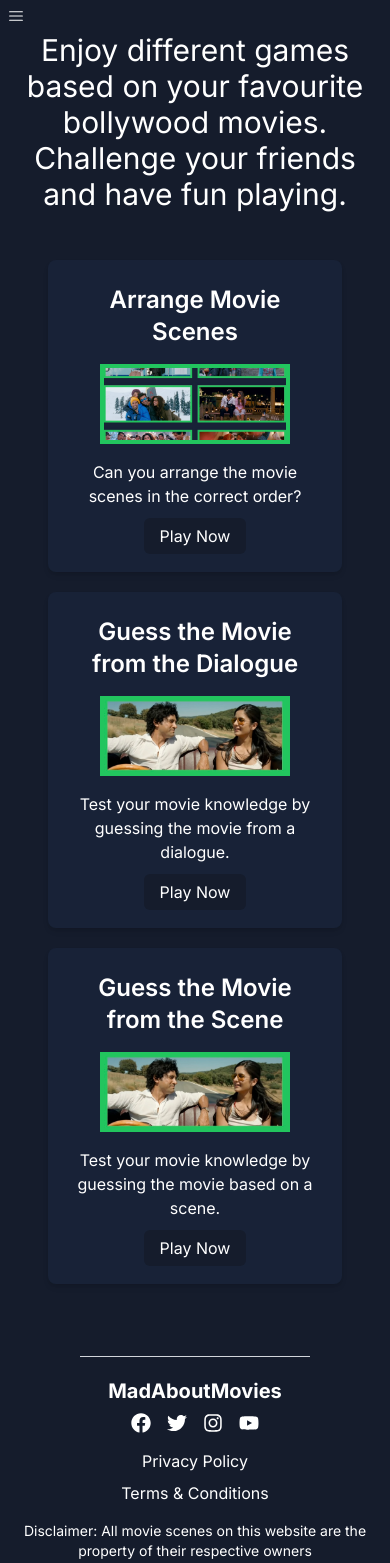
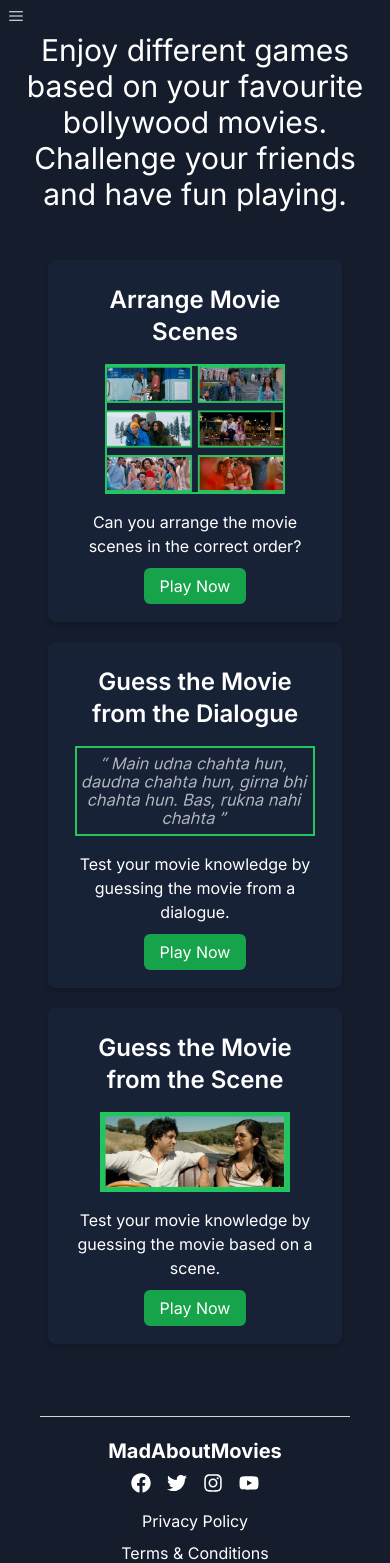
Before and after one commit to lokeshbisht011/mad-about-movies, a Next.js app: page / in a window 390 px wide. Shown: the top 1563 px of the page. Built offline with nearby package versions, Linux system fonts and the light colour scheme.

Commit message:
ui changes for mobile

```diff
--- a/src/app/components/Footer.jsx
+++ b/src/app/components/Footer.jsx
@@ -5,7 +5,7 @@ import { FaFacebook, FaTwitter, FaInstagram, FaYoutube } from 'react-icons/fa';
 const Footer = () => {
     return (
         <footer className="bg--bg text-white py-6 mt-auto">
-            <hr className="border-t border-gray-300 mx-20 mb-5"/>
+            <hr className="border-t border-gray-300 md:mx-20 mx-10 mb-5"/>
             <div className="container mx-auto text-center">
                 <div className="mb-4">
                     <h2 className="text-xl font-bold mb-2">MadAboutMovies</h2>
@@ -38,7 +38,7 @@ const Footer = () => {
                         </li>
                     </ul>
                 </div>
-                <p className='text-sm mb-4'>Disclaimer: All movie scenes on this website are the property of their respective owners<br/>
+                <p className='text-sm mb-4 sm:mx-5'>Disclaimer: All movie scenes on this website are the property of their respective owners<br/>
                     and are used for informational and educational purposes only. No copyright infringement is intended.</p>
                 <div className="text-sm">
                     <p>&copy; {new Date().getFullYear()} Mad About Movies. All rights reserved.</p>
--- a/src/app/components/GameSection.jsx
+++ b/src/app/components/GameSection.jsx
@@ -7,13 +7,13 @@ const GameSection = ({ title, imageSrc, description, link, imageClass }) => {
         <section className="p-6 shadow-md rounded-lg text-center items-center justify-center bg-bgSoft">
             <h2 className="text-2xl font-semibold mb-4">{title}</h2>
             <div className='flex justify-center items-center'>
-                <div className={`relative border-4 border-green-500 ${imageClass}`}>
+                <div className={`relative border-2 border-green-500 ${imageClass}`}>
                     <Image src={imageSrc} alt={title} fill className='object-cover' />
                 </div>
             </div>
             <p className="my-4">{description}</p>
             <Link href={link}>
-                <span className="bg-bg text-white px-4 py-2 rounded-md hover:bg-green-500">Play Now</span>
+                <span className="bg-button text-white px-4 py-2 rounded-md hover:bg-buttonHover">Play Now</span>
             </Link>
         </section>
     )
--- a/src/app/components/HomeLayout.jsx
+++ b/src/app/components/HomeLayout.jsx
@@ -16,21 +16,21 @@ const HomeLayout = () => {
           imageSrc="/sequence.jpg"
           description="Can you arrange the movie scenes in the correct order?"
           link="/sequence"
-          imageClass="md:h-[250px] md:w-[350px] sm:h-[180px] sm:w-[250px] h-[80px] w-[190px]"
+          imageClass="md:h-[150px] md:w-[260px] h-[130px] w-[180px]"
         />
         <GameSection
           title="Guess the Movie from the Dialogue"
-          imageSrc="/scene.jpg"
+          imageSrc="/dialogue.jpg"
           description="Test your movie knowledge by guessing the movie from a dialogue."
           link="/dialogue"
-          imageClass="md:h-[250px] md:w-[350px] sm:h-[180px] sm:w-[250px] h-[80px] w-[190px]"
+          imageClass="md:h-[150px] md:w-[400px] h-[90px] w-[240px]"
         />
         <GameSection
           title="Guess the Movie from the Scene"
           imageSrc="/scene.jpg"
           description="Test your movie knowledge by guessing the movie based on a scene."
           link="/scene"
-          imageClass="md:h-[150px] md:w-[350px] sm:h-[100px] sm:w-[250px] h-[80px] w-[190px]"
+          imageClass="md:h-[150px] md:w-[350px] h-[80px] w-[190px]"
         />
       </main>
     </div>
```
Also changed, not shown: public/dialogue.jpg (added).
